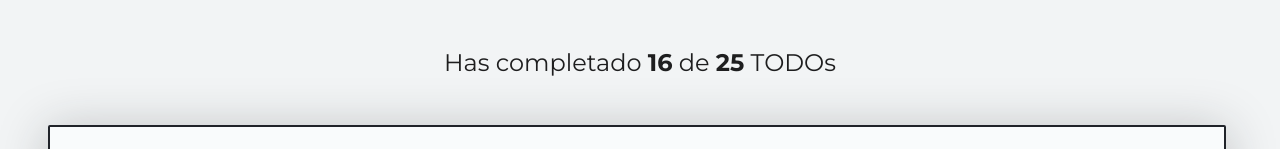
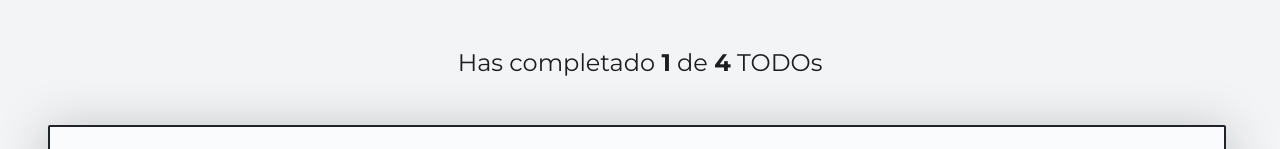
Before and after one commit to willluna/curso-react-intro-platzi, a React (Create React App) app: page / in a window 1280 px wide. Shown: the top 149 px of the page. Built offline with nearby package versions, Linux system fonts and the light colour scheme.

Commit message:
08-Se creo un estado derivado para Contar los Todos y totales.

```diff
--- a/src/App.js
+++ b/src/App.js
@@ -1,3 +1,4 @@
+import React from "react";
 import TodoCounter from "./TodoCounter";
 import TodoSearch from "./TodoSearch";
 import TodoList from "./TodoList";
@@ -12,10 +13,18 @@
 ];
 
 function App() {
+  const [todos, setTodos] = React.useState(defaultTodos);
+  const [searchValue, setSearchValue] = React.useState("");
+
+  const completedTodos = todos.filter((todo) => !!todo.completed).length;
+  const totalTodos = todos.length;
+
+  console.log("Los usuarios buscan todos de " + searchValue);
+
   return (
     <>
-      <TodoCounter completed={16} total={25} />
-      <TodoSearch />
+      <TodoCounter completed={completedTodos} total={totalTodos} />
+      <TodoSearch searchValue={searchValue} setSearchValue={setSearchValue} />
 
       <TodoList>
         {defaultTodos.map((todo) => (
--- a/src/TodoSearch.js
+++ b/src/TodoSearch.js
@@ -1,11 +1,7 @@
 import React from "react";
 import "./TodoSearch.css";
 
-function TodoSearch() {
-  const [searchValue, setSearchValue] = React.useState("");
-
-  console.log("Los usuarios buscan todos de  " + searchValue);
-
+function TodoSearch({ searchValue, setSearchValue }) {
   return (
     <input
       placeholder="Cortar Cebolla"
```
